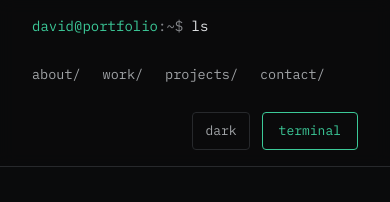
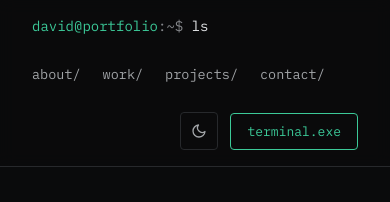
Before and after one commit to Davooood90/Portfolio, a Next.js app: page / in a window 390 px wide. Shown: the top 202 px of the page. Built offline with nearby package versions, Linux system fonts and the light colour scheme.

Commit message:
made navbar responsive to current page

```diff
--- a/src/components/navbar.tsx
+++ b/src/components/navbar.tsx
@@ -2,35 +2,57 @@
 
 import { useEffect, useState } from "react";
 import Link from "next/link";
+import { usePathname } from "next/navigation";
 import { useTheme } from "next-themes";
 
-const links = [
-  { href: "#about", label: "about/" },
-  { href: "#work", label: "work/" },
-  { href: "#projects", label: "projects/" },
-  { href: "#contact", label: "contact/" },
-];
+const pageSections: Record<string, { id: string; label: string }[]> = {
+  "/": [
+    { id: "about", label: "about/" },
+    { id: "work", label: "work/" },
+    { id: "projects", label: "projects/" },
+    { id: "contact", label: "contact/" },
+  ],
+  "/about": [
+    { id: "overview", label: "me.md" },
+    { id: "education", label: "education.txt" },
+    { id: "hobbies", label: "hobbies/" },
+  ],
+  "/work": [],
+  "/projects": [],
+};
 
 export default function Navbar() {
   const { theme, setTheme } = useTheme();
   const [mounted, setMounted] = useState(false);
+  const pathname = usePathname();
 
   useEffect(() => setMounted(true), []);
+
+  const isHome = pathname === "/";
+  const isDark = mounted ? theme === "dark" : true;
+  const sections = pageSections[pathname] ?? [];
 
   return (
     <header className="sticky top-0 z-50 border-b border-border-strong bg-nav backdrop-blur">
       <nav className="flex flex-wrap items-center gap-7 px-8 py-4 font-mono">
         <Link href="/" className="text-sm whitespace-nowrap">
           <span className="text-accent">david@portfolio</span>
-          <span className="text-text-dim">:~$</span>{" "}
+          <span className="text-text-dim">
+            :~{pathname === "/" ? "" : pathname}$
+          </span>{" "}
           <span className="text-text">ls</span>
         </Link>
 
         <div className="flex flex-wrap gap-[22px] text-[13.5px] text-text-muted">
-          {links.map(({ href, label }) => (
+          {!isHome && (
+            <Link href="/" className="transition-colors hover:text-text-strong">
+              ../
+            </Link>
+          )}
+          {sections.map(({ id, label }) => (
             <a
-              key={href}
-              href={href}
+              key={id}
+              href={`#${id}`}
               className="transition-colors hover:text-text-strong"
             >
               {label}
@@ -40,13 +62,41 @@ export default function Navbar() {
 
         <div className="ml-auto flex items-center gap-3">
           <button
-            onClick={() => setTheme(theme === "dark" ? "light" : "dark")}
-            className="whitespace-nowrap rounded border border-border-strong px-3 py-2 text-[13px] text-text-muted"
+            type="button"
+            aria-pressed={isDark}
+            aria-label="Toggle dark mode"
+            onClick={() => setTheme(isDark ? "light" : "dark")}
+            className="flex items-center justify-center rounded border border-border-strong p-2.5 text-text-muted transition-colors hover:border-border hover:text-text-strong"
           >
-            {mounted ? theme : "theme"}
+            {isDark ? (
+              <svg
+                viewBox="0 0 24 24"
+                fill="none"
+                stroke="currentColor"
+                strokeWidth="2"
+                strokeLinecap="round"
+                strokeLinejoin="round"
+                className="h-4 w-4"
+              >
+                <path d="M21 12.79A9 9 0 1 1 11.21 3 7 7 0 0 0 21 12.79Z" />
+              </svg>
+            ) : (
+              <svg
+                viewBox="0 0 24 24"
+                fill="none"
+                stroke="currentColor"
+                strokeWidth="2"
+                strokeLinecap="round"
+                strokeLinejoin="round"
+                className="h-4 w-4"
+              >
+                <circle cx="12" cy="12" r="4" />
+                <path d="M12 2v2M12 20v2M4.93 4.93l1.41 1.41M17.66 17.66l1.41 1.41M2 12h2M20 12h2M6.34 17.66l-1.41 1.41M19.07 4.93l-1.41 1.41" />
+              </svg>
+            )}
           </button>
           <button className="whitespace-nowrap rounded border border-accent px-4 py-2 text-[13px] text-accent">
-            terminal
+            terminal.exe
           </button>
         </div>
       </nav>
```
